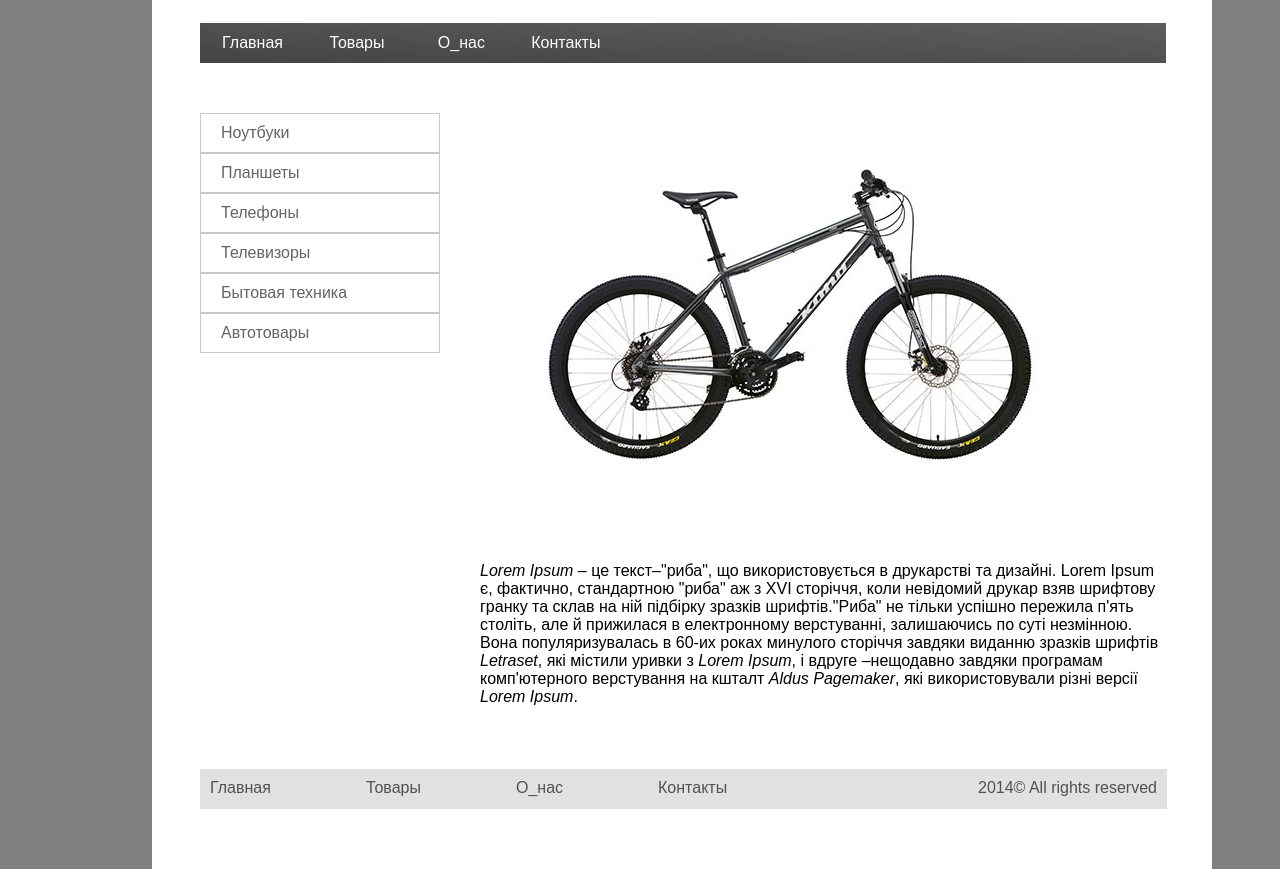
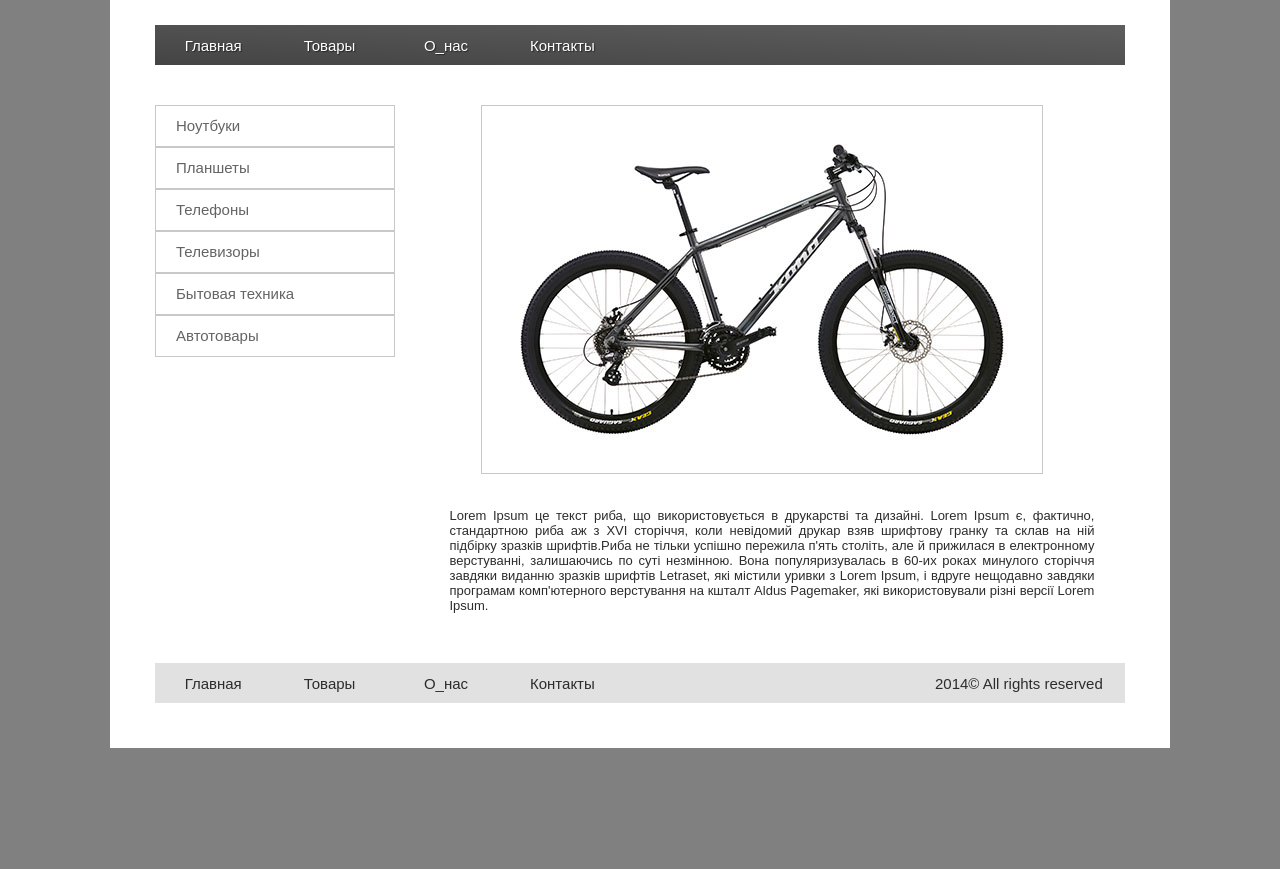
Before and after one commit to SNKharchenko/SNKharchenko.github.io, a plain HTML site: page Kharchenko_html_3/index.html in a window 1280 px wide. Shown: the part 105-974 px from the top of the page. After the commit the page ends 853 px from the top, so only its background shows below. Drawn offline with Linux system fonts and the light colour scheme.

Commit message:
use inline-block

```diff
--- a/Kharchenko_html_3/index.html
+++ b/Kharchenko_html_3/index.html
@@ -6,43 +6,39 @@
 		<link rel="stylesheet" href="style.css">
 	</head>
 	<body>
-		<div class="bg">
-			<header>
-				<div class="header">
-					<h1>Fitness</h1>
-				</div>
+		<div class="background">
+			<header class="header">
+                <p class="logo">Fitness</p>
 				<ul class="menu">
-					<li><a href="#">Главная</a></li>
-					<li><a href="#">Товары</a></li>
-					<li><a href="#">О_нас</a></li>
-					<li><a href="#">Контакты</a></li>
+					<li class="menu-item"><a href="#" class="menu-link">Главная</a></li>
+					<li class="menu-item"><a href="#" class="menu-link">Товары</a></li>
+					<li class="menu-item"><a href="#" class="menu-link">О_нас</a></li>
+					<li class="menu-item"><a href="#" class="menu-link">Контакты</a></li>
 				</ul>
 			</header>
 			<div class="container">
 				<ul class="left_menu">
-					<li><a href="#">Ноутбуки</a></li>
-					<li><a href="#">Планшеты</a></li>
-					<li><a href="#">Телефоны</a></li>
-					<li><a href="#">Телевизоры</a></li>
-					<li><a href="#">Бытовая техника</a></li>
-					<li><a href="#">Автотовары</a></li>
+					<li class="left_menu-item"><a href="#" class="left_menu-link">Ноутбуки</a></li>
+					<li class="left_menu-item"><a href="#" class="left_menu-link">Планшеты</a></li>
+					<li class="left_menu-item"><a href="#" class="left_menu-link">Телефоны</a></li>
+					<li class="left_menu-item"><a href="#" class="left_menu-link">Телевизоры</a></li>
+					<li class="left_menu-item"><a href="#" class="left_menu-link">Бытовая техника</a></li>
+					<li class="left_menu-item"><a href="#" class="left_menu-link">Автотовары</a></li>
 				</ul>
-				<div class="image">
-					<p class="frame"><img src="img.jpg" alt="img"></p>
-					<span><dfn>Lorem Ipsum</dfn> &ndash; це текст&ndash;&quot;риба&quot;, що використовується в друкарстві та дизайні. Lorem Ipsum є, фактично, стандартною &quot;риба&quot; аж з XVI сторіччя, коли невідомий друкар взяв шрифтову гранку та склав на ній підбірку зразків шрифтів.&quot;Pиба&quot; не тільки успішно пережила п'ять століть, але й прижилася в електронному верстуванні, залишаючись по суті незмінною. Вона популяризувалась в 60-их роках минулого сторіччя завдяки виданню зразків шрифтів <cite>Letraset</cite>, які містили уривки з <cite>Lorem Ipsum</cite>, і вдруге &ndash;нещодавно завдяки програмам комп'ютерного верстування на кшталт <em>Aldus Pagemaker</em>, які використовували різні версії <em>Lorem Ipsum</em>.</span>
-				</div>
-			</div>
-			<div class="footer">
-				<footer>
-					<ul class="links">
-						<li><a href="#">Главная</a></li>
-						<li><a href="#">Товары</a></li>
-						<li><a href="#">О_нас</a></li>
-						<li><a href="#">Контакты</a></li>
-					</ul>
-					<div>2014&copy; All rights reserved</div>
-				</footer>
-			</div>
+                <div class="main">
+                    <img src="img.jpg" alt="img" class="frame">
+					<p class="image-text">Lorem Ipsum це текст риба, що використовується в друкарстві та дизайні. Lorem Ipsum є, фактично, стандартною риба аж з XVI сторіччя, коли невідомий друкар взяв шрифтову гранку та склав на ній підбірку зразків шрифтів.Pиба не тільки успішно пережила п'ять століть, але й прижилася в електронному верстуванні, залишаючись по суті незмінною. Вона популяризувалась в 60-их роках минулого сторіччя завдяки виданню зразків шрифтів Letraset, які містили уривки з Lorem Ipsum, і вдруге нещодавно завдяки програмам комп'ютерного верстування на кшталт Aldus Pagemaker, які використовували різні версії Lorem Ipsum.</p>
+                </div>
+            </div>
+            <footer class="menu footer">
+                <ul class="footer-nav">
+                    <li class="menu-item"><a href="#" class="menu-link nav-link">Главная</a></li>
+                    <li class="menu-item"><a href="#" class="menu-link nav-link">Товары</a></li>
+                    <li class="menu-item"><a href="#" class="menu-link nav-link">О_нас</a></li>
+                    <li class="menu-item"><a href="#" class="menu-link nav-link">Контакты</a></li>
+                </ul>
+                <span class="copyright">2014&copy; All rights reserved</span>
+            </footer>
 		</div>
 	</body>
 </html>
--- a/Kharchenko_html_3/style.css
+++ b/Kharchenko_html_3/style.css
@@ -1,142 +1,129 @@
-* {
-	margin: 0;
+*{
+    margin: 0;
 	padding: 0;
+    box-sizing: border-box;
 }
 
-body {
-	display: block;
-	margin: 0 152px 0 152px;
+body{
 	background: gray;
 	font-family: 'News Gothic SB Roman', 'Tee Franklin Medium', 'Guarda Sans', sans-serif;
-	height: 950px;
-	width: 1060px;
 }
 
-.bg {
+.background{
+    width: 1060px;
 	background: #ffffff;
-	padding: 50px 45px 60px 48px;
+	padding: 45px;
+    margin: 0 auto;
 }
 
-.header {
-	height: 38px;
-	padding-bottom: 40px;
+.logo{
+	font-size: 40px;
+    margin-bottom: 40px;
 }
 
-li {
+li{
 	list-style-type: none;
 }
 
-a {
+a{
 	text-decoration: none;
 }
 
-.menu {
+.menu{
 	background: linear-gradient(to top right, #454444, #5e5e5e);
-	height: 40px;
-	width: 966px;
-   /* overflow: hidden;
-    position: relative;*/
+	width: 970px;
+    font-size: 0;
 }
 
-.menu a {
-	color: #ffffff;
-	width: 105px;
-    height: 40px;
-	display: block;
-	text-align: center;
-	padding-top: 10px;
-    border: 1px solid transparent;
-    box-sizing: border-box;
+.menu-item{
+	display: inline-block;
+	width: 12%;
 }
 
-.menu li {
-	display: inline-block;
-	width: 100px;
-	height: 40px;
-    /*float: left;*/
+.menu-link{
+	color: #ffffff;
+	display: block;
+    height: 40px;
+	line-height: 40px;
+    font-size: 15px;
+	text-align: center;
+    text-shadow: 1px 1px 1px rgba(0,0,0,.5);
+    border: 1px solid transparent;
 }
 
-.menu a:hover {
+.menu-link:hover{
 	background: #393939; /* Цвет фона под ссылкой */
-	color: #ffffff;	/* Цвет ссылки */
-    border: 1px solid #838383;
+    border-color: #838383;
 }
 
-.left_menu {
-	width: 240px;
-	height: 240px;
-	margin-top: 40px;
-	padding: 10px 10px 10px 0;
-	float: left;
-	vertical-align: middle;
+.container{
+    padding-top: 40px;
 }
 
-.left_menu li {
-	border: 1px solid #c8c8c8;
-	height: 38px;
+.left_menu{
+    display: inline-block;
+	width: 240px;
+    vertical-align: top;
 }
 
-.left_menu li a {
-	height: 75%;
+.left_menu-item {
+	border: 1px solid #c8c8c8;
+}
+
+.left_menu-link {
 	color: #656363;
 	display: block; /* Ссылка как блочный элемент */
+    font-size: 15px;
+    height: 40px;
+    line-height: 40px;
 	text-indent: 20px;
-	padding-top: 10px;
 }
 
-.left_menu a:hover {
+.left_menu-link:hover {
 	background-color: #f9f9f9;
 	padding-left: 35px;
-	color: #575757;
+	color: #2c2c2c;
 }
 
-img {
-	height: 307px;
-	width: 500px;
+.main{
+    display: inline-block;
+    width: 725px;
+    text-align: center;
+
+}
+.frame{
+    display: inline-block;
+    border: 1px solid #c8c8c8;
+    padding: 30px;
 }
 
-.frame {
-	position: relative;
-	text-align: center;
-	height: 400px;
-	width: 678px;
-	display: inline-block;
-	border: 1px solid #ffffff;
-	margin-top: 50px;
-	padding-top: 47px;
+.image-text{
+    color: #2c2c2c;
+	text-align: justify;
+    font-size: 13px;
+    padding: 30px 30px 50px 50px;
 }
 
-span {
-	display: block;
-	padding-left: 280px;
-	padding-bottom: 63px;
+.footer{
+	background: #e1e1e1;
 }
 
-.footer {
-	background-color: #e1e1e1;
-	height: 40px;
-	width: 100%;
+.nav-link{
+	color: #2c2c2c;
+    text-shadow: none;
 }
 
-.links li {
-	display: inline-block;
-	position: relative;
-	padding: 10px 85px 10px 10px;
-	color: #515151;
-	float: left;
+.nav-link:hover {
+	text-decoration: underline;
+    background: none;
+    border-color: transparent;
 }
 
-.links a {
-	color: #515151;
-	text-decoration: none;
+.copyright{
+    display: inline-block;
+    color: #2c2c2c;
+    font-size: 15px;
+    vertical-align: top;
+    margin: -28px;
+    margin-left: 780px;
 }
-
-.links a:hover {
-	text-decoration: underline;
-}
-
-.footer div {
-	color: #515151;
-	text-align: right;
-	padding: 10px;
-}
```
